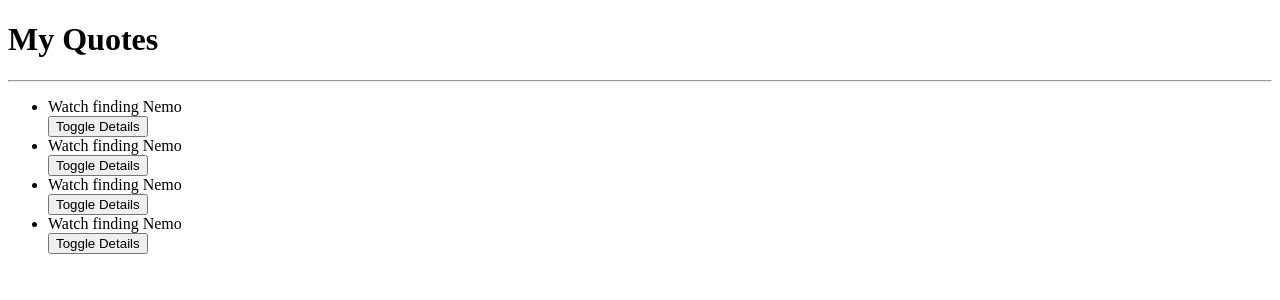
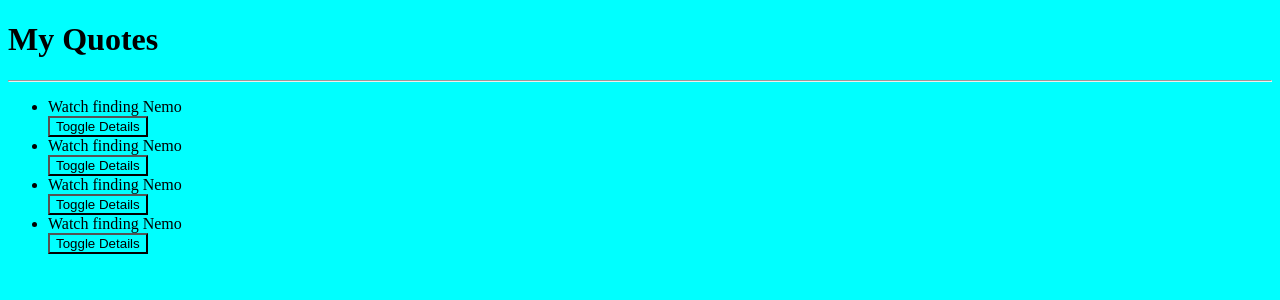
Before and after one commit to Parikirui/Quotes, an Angular app: page / in a window 1280 px wide. Shown: the top 300 px of the page. Built offline with nearby package versions, Linux system fonts and the light colour scheme.

Commit message:
added aaqua background color

```diff
--- a/src/app/quote-detail/quote-detail.component.html
+++ b/src/app/quote-detail/quote-detail.component.html
@@ -1 +1,3 @@
 <p>{{quote.name}}  {{quote.last}}</p>
+
+<!-- <button (click)= 'quoteComplete(true)'>Complete</button> -->
--- a/src/app/quote-detail/quote-detail.component.ts
+++ b/src/app/quote-detail/quote-detail.component.ts
@@ -1,5 +1,4 @@
-import { Component, Input, OnInit } from '@angular/core';
-import { Quote } from '../quote';
+import { Component, OnInit } from '@angular/core';
 
 @Component({
   selector: 'app-quote-detail',
@@ -8,10 +7,6 @@
 })
 export class QuoteDetailComponent implements OnInit {
 
-
-  @Input()
-  quote!: Quote;
-
   constructor() { }
 
   ngOnInit(): void {
--- a/src/styles.css
+++ b/src/styles.css
@@ -1 +1,3 @@
-/* You can add global styles to this file, and also import other style files */
+*{
+    background-color: aqua;
+}
```
